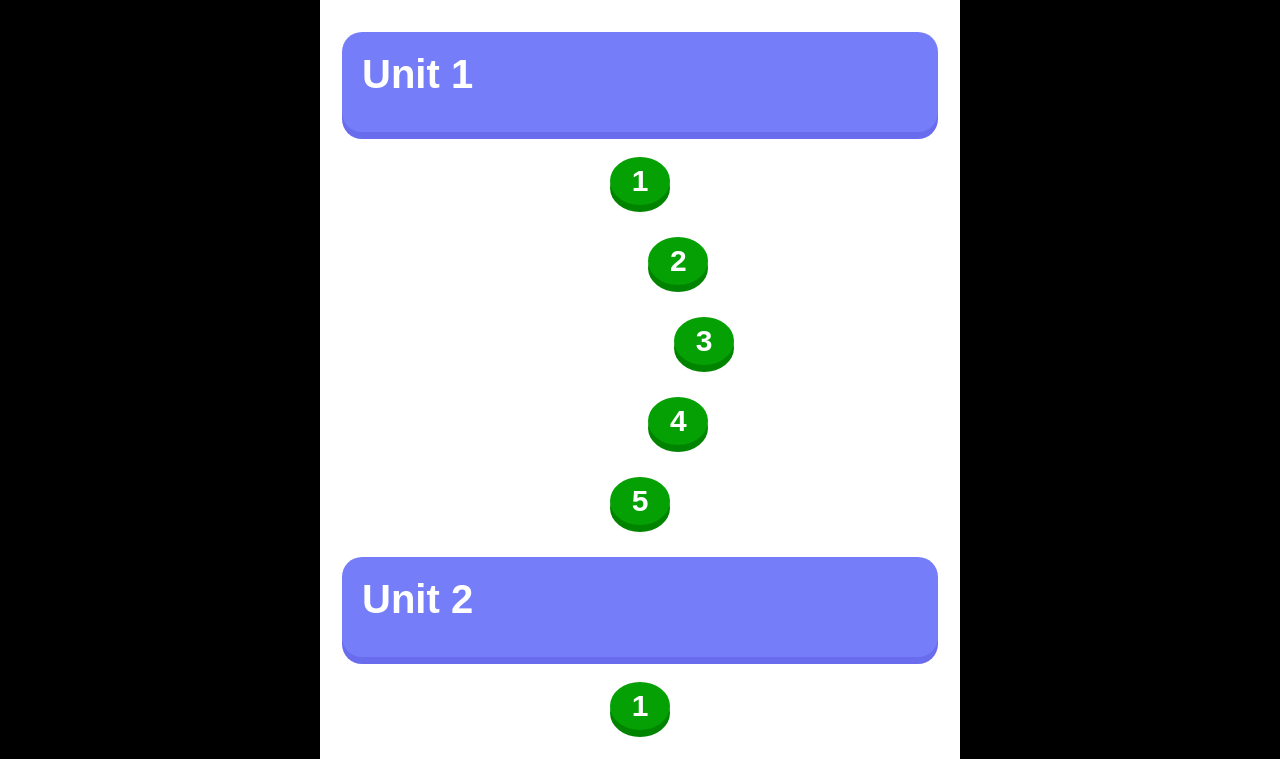
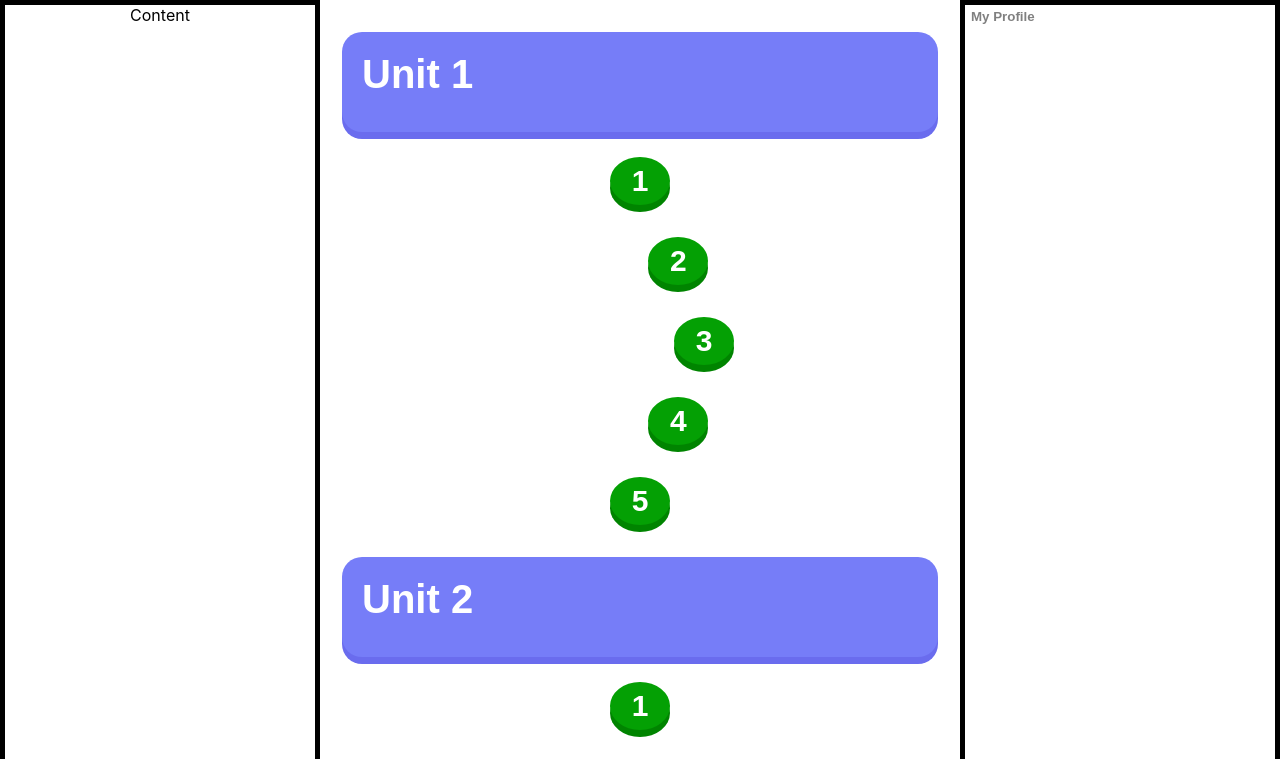
Before and after one commit to iAmSamuelLuke/FRB-frontend-main, a React app: page / in a window 1280 px wide. Both pictures are taken after a click on the button "Login". Shown: the top 759 px of the page. Built offline with nearby package versions, Linux system fonts and the light colour scheme.

Commit message:
Login/Logout working with dropdown

```diff
--- a/src/components/App.js
+++ b/src/components/App.js
@@ -44,7 +44,7 @@ function App() {
   return (
     <div className="App">
       {(login === 1) ? <Login func={show_main}/> : null}
-      {(main === 1) ? <RoadMap displayLesson={show_lesson} lid={lesson_id}/> : null}
+      {(main === 1) ? <RoadMap displayLesson={show_lesson} lid={lesson_id} logout={show_login}/> : null}
       {(lesson === 1) ? <LessonPage id = {id} displayMain={show_main}/> : null}
     </div>
   );
--- a/src/components/Roadmap.js
+++ b/src/components/Roadmap.js
@@ -1,7 +1,7 @@
 import Unit from "./Unit";
 import '../css/roadmap.css';
 
-const RoadMap = ({displayLesson, lid}) => {
+const RoadMap = ({displayLesson, lid, logout}) => {
   return (
     <div className='roadmap-wrapper'>
 			<div className='main-left-side-menu'>
@@ -12,7 +12,15 @@ const RoadMap = ({displayLesson, lid}) => {
         <Unit displayLesson={displayLesson} number={2} id={1}/>
       </div>
 			<div className='main-right-side-menu'>
-				Content
+
+				<div className='profile-dropdown'>
+					<button className='profile-dropdown-button'>My Profile</button>
+					<div className='profile-dropdown-content'>
+						<p className='profile-dropdown-link'>Profile</p>
+						<p className='profile-dropdown-link' onClick={logout}>Log Out</p>
+					</div>
+				</div>
+
 			</div>
     </div>
   )
--- a/src/css/roadmap.css
+++ b/src/css/roadmap.css
@@ -5,5 +5,29 @@
 .main-left-side-menu, .main-right-side-menu {
     width: 25vw;
     text-align: center;
-    background-color: black;
+    border: 5px solid black;
 }
+
+.profile-dropdown-content {
+    display: none;
+}
+
+.profile-dropdown {
+    width: fit-content;
+}
+
+.profile-dropdown:hover .profile-dropdown-content{
+    display: block;
+    cursor: pointer;
+}
+
+.profile-dropdown:hover .profile-dropdown-button {
+    background-color: lightgrey;
+}
+
+.profile-dropdown-button {
+    border: none;
+    background-color: inherit;
+    font-weight: bold;
+    color: gray;
+}
```
